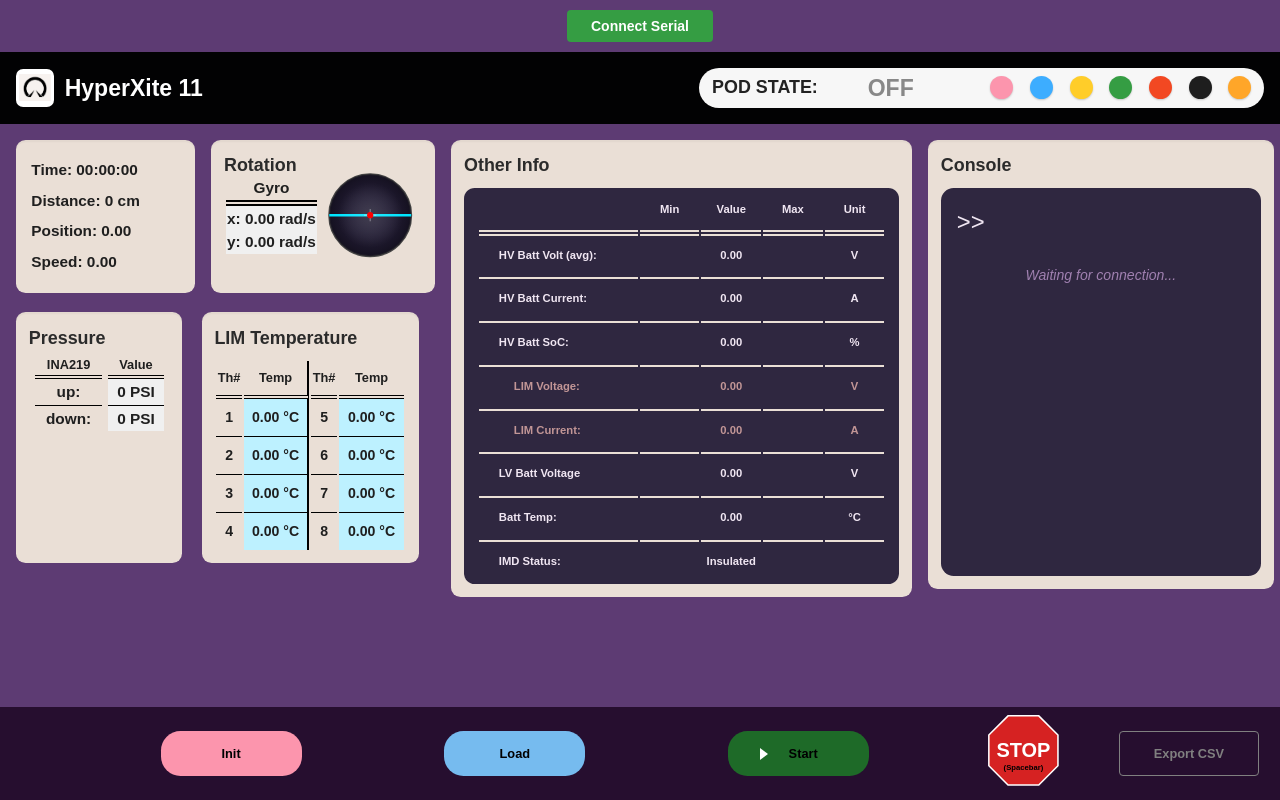
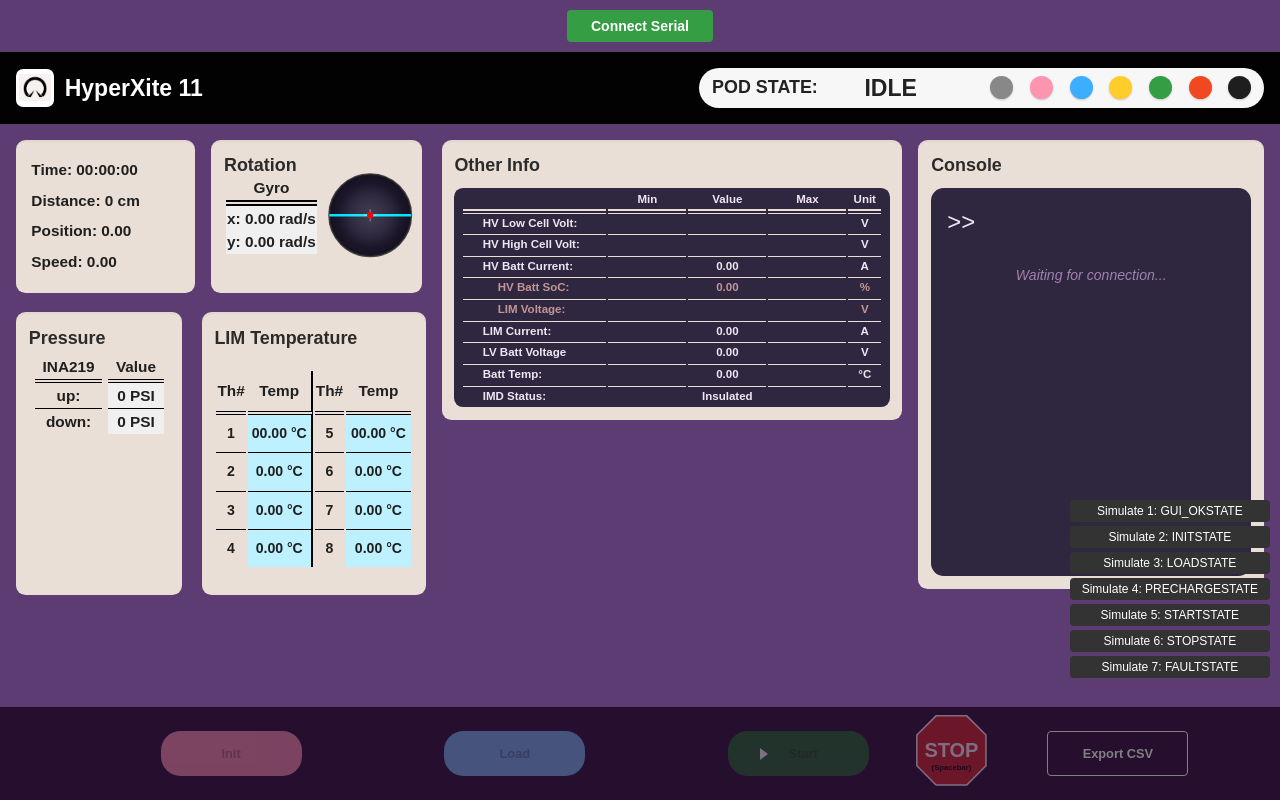
Before and after one commit to UCI-HyperXite/hx11-control-system, a React (Vite) app in the folder gui/: page / in a window 1280 px wide. Built offline with nearby package versions, Linux system fonts and the light colour scheme.

Commit message:
blocking state transition buttons against invalid pod states, replaced avg batt with low and high

```diff
--- a/gui/src/App.css
+++ b/gui/src/App.css
@@ -21,7 +21,7 @@ html, body, #root { height: 100%; margin: 0; padding: 0; overflow: hidden; backg
     border-bottom: 2px solid #eadfd6;
 }
 .OtherInfoTable td{
-    border-top: 2px solid #eadfd6;
+    border-top: 1.5px solid #eadfd6;
 }
 
 .OtherInfoTable td:nth-child(1){
--- a/gui/src/App.jsx
+++ b/gui/src/App.jsx
@@ -6,7 +6,18 @@ import { Footer } from "./components/Footer";
 import { EStopModal } from "./components/EStopModal";
 
 // TODO: for each state, turn off the buttons for states it can't go to
-// TODO: change on esp: make ESTOP send in a JSON format
+	//GUI_OK -> only INIT
+	//INIT -> LOAD/FAULT
+	//LOAD -> PRECHARGE/STOP/FAULT
+	//PRECHARGE -> START/STOP/FAULT
+	//START -> STOP/FAULT
+	//STOP -> LOAD
+	//FAULT -> INIT/LOAD
+// disallow START until a msg that says voltage/current stabalized
+
+// TEST: should gui_ok if connected to another device than esp32??
+	// if connected to pod, does GUI_OK?
+// TODO: if ESTOP, state should be FAULT
 
 
 const podStateMap = {
@@ -17,7 +28,6 @@ const podStateMap = {
 	5: "STARTSTATE",
 	6: "STOPSTATE",
 	7: "FAULTSTATE",
-	8: "HALTSTATE",
 };
 
 export default function App() {
@@ -31,7 +41,33 @@ export default function App() {
 	roll: "0.00",
     pitch: "0.00",
 
-    limVoltage: "0.00",
+	//VFD
+	drivingDirection: "N/A",
+	encoderSpeed: "0.00", // m/s
+	errorCode: "N/A",	  // tbd
+	batteryVoltage: "0.00", //V
+	motorCurrent: "0.00",   //A
+	motorTemp: "0.00",		// C or F
+	controllerTemp: "0.00", // C or F
+
+	//BMS
+	lowestCellVoltage: "0.00",	// V
+	highestCellVoltage: "0.00", // V
+	packSOC: "0.00",
+	highestTemp: "0.00",		// signed C?
+	bmsTestCounter: "0.00",
+	relayStatus: "0.00",
+	packVoltage: "0.00",
+	lowestTemp: "0.00",
+	dischargeEnableStatus: "0.00",
+
+	//IMD
+	insulationResistance: "0.00",
+	iso_status: "0.00",
+	imd_counter: "0.00",
+	imd_warnings: "0.00",
+
+
     limCurrent: "0.00",
     battVoltage: "0.00",
 	lvbattVoltage: "0.00",
@@ -40,21 +76,22 @@ export default function App() {
     battTemp: "0.00",
     imdStatus: "Insulated",
 
-    current1: "0",
-    current2: "0",
+	//Pressure
+    pressure1: "0",
+    pressure2: "0",
 
-    therm1: "0.00",
+    therm1: "00.00",
     therm2: "0.00",
     therm3: "0.00",
     therm4: "0.00",
-    therm5: "0.00",
+    therm5: "00.00",
     therm6: "0.00",
     therm7: "0.00",
     therm8: "0.00",
 	});
 
 	// State for POD STATE dot colors from API
-	const [podState, setPodState] = React.useState("OFF");
+	const [podState, setPodState] = React.useState("IDLE");
 
 	const [isConnected, setIsConnected] = React.useState(false);
 	const [consoleLogs, setConsoleLogs] = React.useState([]);
@@ -100,7 +137,7 @@ export default function App() {
 		if (fromUser) userOverrideRef.current = true;
 		currentCmdRef.current = cmd;
 		clearInterval(heartbeatRef.current);
-		addLog(`Sending: ${label}`);
+		addLog(`Sending: ${cmd} ${label}`);
 
 		const sendCmd = async () => {
 			if (!portRef.current) return;
@@ -139,7 +176,6 @@ export default function App() {
 			}, 1000);
 
 			startSending("1", "OK");
-			setPodState("GUI_OK");
 
       		addLog("Serial connected ✓");
 
@@ -159,7 +195,7 @@ export default function App() {
 					connectedAtRef.current = null;
 					currentCmdRef.current = null;
 					portRef.current = null;
-					setPodState("OFF");
+					setPodState("IDLE");
 					break;
 				}
 
@@ -179,7 +215,10 @@ export default function App() {
 
 							roll: data.roll ?? prev.roll,
 							pitch: data.pitch ?? prev.pitch,
-							limVoltage: data.lim_volt ?? prev.limVoltage,
+
+							lowestCellVoltage: data.low_cell ?? prev.lowestCellVoltage,
+							highestCellVoltage: data.high_cell ?? prev.highestCellVoltage,
+
 							limCurrent: data.lim_curr ?? prev.limCurrent,
 							battVoltage: data.hv_batt ?? prev.battVoltage,
 							lvbattVoltage: data.lv_batt ?? prev.lvbattVoltage, //ina260
@@ -188,8 +227,8 @@ export default function App() {
 							battTemp: data.hv_batt_temp ?? prev.battTemp,
 							imdStatus: data.imd ?? prev.imdStatus,
 
-							current1: data.pt_up ?? prev.current1,
-							current2: data.pt_down ?? prev.current2,
+							pressure1: data.pt_up ?? prev.pressure1,
+							pressure2: data.pt_down ?? prev.pressure2,
 
 							// {"lidar":0,"pod_state":1,"roll":0.00,"pitch":0.00,"therms":[20.43,33.09,41.80,59.81,65.01,70.80,83.82,80.72],"pt_up":0.00,"pt_down":0.00,"lv_batt":0.00,"hv_batt_temp":0.00,"hv_batt":0.00,"msg":"Whatever message"}
 
@@ -277,7 +316,7 @@ export default function App() {
 
 				{showEStop && <EStopModal onClose={() => setShowEStop(false)} />} {}
 
-				{/* <div style={{ position: "fixed", top: 500, right: 10, zIndex: 999, display: "flex", flexDirection: "column", gap: 4 }}>
+				<div style={{ position: "fixed", top: 500, right: 10, zIndex: 999, display: "flex", flexDirection: "column", gap: 4 }}>
 					{Object.entries(podStateMap).map(([num, name]) => (
 						<button
 							key={num}
@@ -297,7 +336,7 @@ export default function App() {
 							Simulate {num}: {name}
 						</button>
 					))}
-				</div> */}
+				</div>
 
 				<Header podState={podState}/>
 				<div style={{flex: 1, minHeight: 0, overflowY: "auto",
--- a/gui/src/components/Footer.jsx
+++ b/gui/src/components/Footer.jsx
@@ -2,7 +2,20 @@ import React from "react";
 import { StopOctagon } from "./StopOctagon";
 
 export function Footer({downloadCSV, startSending, podState, userOverrideRef}) {
+	//blocks user from trying to go wrong state
+	const isGUIOK = podState === "GUI_OKSTATE";
+	const isInit = podState === "INITSTATE";
+	const isLoad = podState === "LOADSTATE";
+	const isPrecharge = podState === "PRECHARGESTATE";
+	const isStart = podState === "STARTSTATE";
 	const isStopped = podState === "STOPSTATE";
+	const isFault = podState === "FAULTSTATE";
+
+	const canInit  = isGUIOK || isFault;
+	const canLoad  = isInit || isStopped || isFault;
+	const canStart = isPrecharge; 			// TODO: also gate on voltage/current stabilized signal
+	const canStop  = isLoad || isPrecharge || isStart;
+
 
 	const [hoveredButton, setHoveredButton] = React.useState(null);
 
@@ -14,19 +27,21 @@ export function Footer({downloadCSV, startSending, podState, userOverrideRef}) {
 		return `rgb(${r}, ${g}, ${b})`;
 	};
 
-	const btnStyle = (name, color) => ({
+	const btnStyle = (name, color, enabled = true) => ({
 		background: hoveredButton === name ? darkenColor(color) : color,
 		border: "none",
 		marginLeft: "11.167vw",
 		padding: "0.833vw 2.5vw",
 		borderRadius: "1.528vw",
 		fontWeight: 700,
-		cursor: "pointer",
+		cursor: enabled ? "pointer" : "not-allowed",
+		opacity: enabled ? 1 : 0.4,
 		height: "3.472vw",
 		width: "11vw",
 		fontSize: "1vw",
 		transition: "background-color 0.2s ease",
 	});
+
 
 	return (
 		<div style={{ position: "sticky", bottom: 0, zIndex: 100, flexShrink: 0 }}>
@@ -39,27 +54,27 @@ export function Footer({downloadCSV, startSending, podState, userOverrideRef}) {
 			}}>
 				<div style={{ display: "flex", alignItems: "center" }}>
 					<button
-						style={{
-							...btnStyle("init", "#FC95AD"),
-							opacity: isStopped ? 0.7 : 1,
-							cursor: isStopped ? "not-allowed" : "pointer",
-						}}
-						onMouseEnter={() => !isStopped && setHoveredButton("init")}
+						style={btnStyle("init", "#FC95AD", canInit)}
+						onMouseEnter={() => canInit && setHoveredButton("init")}
 						onMouseLeave={() => setHoveredButton(null)}
-						onClick={() => { if (!isStopped) { userOverrideRef.current = false; startSending("2", "INIT", true); }}}
-    					disabled={isStopped}>
+						onClick={() => { if (canInit) { userOverrideRef.current = false; startSending("2", "INIT", true); }}}
+						disabled={!canInit}>
 						Init
 					</button>
-					<button style={btnStyle("load", "#76BBEF")}
-						onMouseEnter={() => setHoveredButton("load")}
+					<button
+						style={btnStyle("load", "#76BBEF", canLoad)}
+						onMouseEnter={() => canLoad && setHoveredButton("load")}
 						onMouseLeave={() => setHoveredButton(null)}
-						onClick={() => { userOverrideRef.current = false; startSending("3", "LOAD", true); }}>
+						onClick={() => { if (canLoad) { userOverrideRef.current = false; startSending("3", "LOAD", true); }}}
+						disabled={!canLoad}>
 						Load
 					</button>
-					<button style={{ ...btnStyle("run", "#1E6A28"), display: "flex", gap: "1.597vw", alignItems: "center" }}
-						onMouseEnter={() => setHoveredButton("run")}
+					<button
+						style={{ ...btnStyle("run", "#1E6A28", canStart), display: "flex", gap: "1.597vw", alignItems: "center" }}
+						onMouseEnter={() => canStart && setHoveredButton("run")}
 						onMouseLeave={() => setHoveredButton(null)}
-						onClick={() => { userOverrideRef.current = false; startSending("4", "START", true); }}>
+						onClick={() => { if (canStart) { userOverrideRef.current = false; startSending("4", "START", true); }}}
+						disabled={!canStart}>
 						<div style={{
 							borderLeft: "0.694vw solid #ffffff",
 							borderTop: "0.486vw solid transparent",
@@ -70,9 +85,10 @@ export function Footer({downloadCSV, startSending, podState, userOverrideRef}) {
 					</button>
 				</div>
 
-				<div style={{ marginLeft: "5.556vw", display: "flex", alignItems: "center" }}>
-					<StopOctagon onClick={() => { userOverrideRef.current = false; startSending("5", "STOP", true); }}/>
-				</div>
+				<StopOctagon
+					disabled={!canStop}
+					onClick={() => { userOverrideRef.current = false; startSending("5", "STOP", true); }}
+				/>
 
 				<button
 					onMouseEnter={() => setHoveredButton("csv")}
--- a/gui/src/components/Header.jsx
+++ b/gui/src/components/Header.jsx
@@ -4,27 +4,24 @@ import HX_logo from "../assets/HX_logo.jpg";
 
 
 const podStateColors = {
-	OFF: 			"#888888",
-	GUI_OK:			"#888888",
+	GUI_OKSTATE:	"#888888",
 	INITSTATE:      "#FC95AD",
 	LOADSTATE:      "#3DADFF",
 	PRECHARGESTATE: "#FFCD29",
 	STARTSTATE:     "#359D43",
 	STOPSTATE:      "#F24822",
 	FAULTSTATE:     "#1E1E1E",
-	HALTSTATE:      "#FFA629",
 };
 
 const POD_STATES = [
-	"OFF",
-	"GUI_OK",
+	"IDLE",
+	"GUI_OKSTATE",
 	"INITSTATE",
 	"LOADSTATE",
 	"PRECHARGESTATE",
 	"STARTSTATE",
 	"STOPSTATE",
 	"FAULTSTATE",
-	"HALTSTATE",
 ];
 
 export function Header({ podState }) {
@@ -96,7 +93,7 @@ export function Header({ podState }) {
 							alignItems: "center",
 						}}
 					>
-						{POD_STATES.filter(state => state !== "OFF" && state !== "GUI_OK").map(state => {
+						{POD_STATES.filter(state => state !== "IDLE").map(state => {
 							const isActive = state === podState;
 							return (
 								<Dot
--- a/gui/src/components/StopOctagon.jsx
+++ b/gui/src/components/StopOctagon.jsx
@@ -1,34 +1,32 @@
 import React from "react";
 
-export function StopOctagon({ onClick }) {
+export function StopOctagon({ onClick, disabled = false }) {
 	const [isHovered, setIsHovered] = React.useState(false);
-	const fillColor = isHovered ? "#a01a1a" : "#d62222";
+	const fillColor = isHovered && !disabled ? "#a01a1a" : "#d62222";
+	const cursor = disabled ? "not-allowed" : "pointer";
 
 	React.useEffect(() => {
 		const handleKeyPress = (e) => {
 			if (e.code === "Space") {
 				e.preventDefault();
-				if (typeof onClick === "function") onClick();
+				if (!disabled && typeof onClick === "function") onClick();
 			}
 		};
 
 		window.addEventListener("keydown", handleKeyPress);
 		return () => window.removeEventListener("keydown", handleKeyPress);
-	}, [onClick]);
+	}, [onClick, disabled]);
 
 	return (
-		<div style={{ cursor: "pointer" }} onClick={onClick}>
+		<div style={{ cursor, opacity: disabled ? 0.4 : 1}} onClick={!disabled ? onClick : undefined}>
 			<svg width="6vw" height="6vw" viewBox="0 0 100 100" style={{ pointerEvents: "none" }}>
 				<polygon
 					points="30,5 70,5 95,30 95,70 70,95 30,95 5,70 5,30"
 					fill={fillColor}
 					stroke="#fff"
 					strokeWidth="2"
-					style={{
-						cursor: "pointer",
-						pointerEvents: "auto",
-					}}
-					onMouseEnter={() => setIsHovered(true)}
+					style={{ cursor, pointerEvents: "auto" }}
+					onMouseEnter={() => !disabled && setIsHovered(true)}
 					onMouseLeave={() => setIsHovered(false)}
 				/>
 				<text
@@ -41,10 +39,8 @@ export function StopOctagon({ onClick }) {
 					fontFamily="Arial, Helvetica, sans-serif"
 				>
 					STOP
-
 				</text>
-                <div style={{}}></div>
-                <text
+				<text
 					x="50"
 					y="75"
 					textAnchor="middle"
@@ -54,8 +50,7 @@ export function StopOctagon({ onClick }) {
 					fontFamily="Arial, Helvetica, sans-serif"
 				>
 					(Spacebar)
-                </text>
-
+				</text>
 			</svg>
 		</div>
 	);
--- a/gui/src/components/TopRow.jsx
+++ b/gui/src/components/TopRow.jsx
@@ -7,7 +7,8 @@ export function TopRow({ telemetry, consoleLogs = [] }) {
 
 	function thermColor(temp) {
 		const t = parseFloat(temp);
-		if (t >= 70) return "#ff6868";
+		if (t >= 75) return "#eb68ff";
+		if (t >= 68) return "#ff6868";
 		if (t >= 60) return "#ff8972";
 		if (t >= 50) return "#fcae7a";
 		if (t >= 40) return "#fff5b9";
@@ -49,7 +50,7 @@ export function TopRow({ telemetry, consoleLogs = [] }) {
 
 					<Card title="Rotation"
 						style={{
-							width: "17.5vw",
+							width: "16.5vw",
 							flexShrink: 0,
 							paddingBottom: "0.5vw"
 						}}>
@@ -159,15 +160,15 @@ export function TopRow({ telemetry, consoleLogs = [] }) {
 						<div style={{ marginTop: "-1.5vw" }}>
 							<table style={{ fontSize: "1.2vw", fontWeight: "bold", width: "100%", marginTop: "1vw"}} className="INA219Table">
 								<thead>
-									<tr style={{fontSize: "1vw"}}>
+									<tr style={{fontSize: "1.2vw"}}>
 										<th style={{ width: "55%" }}>INA219</th>
 										<th style={{ width: "45%" }}>Value</th>
 									</tr>
 								</thead>
 								<tbody>
 									{[
-										["up:", `${telemetry.current1} PSI`],
-										["down:", `${telemetry.current2} PSI`],
+										["up:", `${telemetry.pressure1} PSI`],
+										["down:", `${telemetry.pressure2} PSI`],
 									].map(([label, value]) => (
 										<tr key={label}><td>{label}</td><td>{value}</td></tr>
 									))}
@@ -187,14 +188,14 @@ export function TopRow({ telemetry, consoleLogs = [] }) {
 						</div>
 					</Card>
 
-					<Card title="LIM Temperature" style={{ width: "17vw", flexShrink: 0}}>
-						<table style={{ width: "100%" }} className="TempTable">
+					<Card title="LIM Temperature" style={{ width: "17.5vw", flexShrink: 0}}>
+						<table style={{ width: "100%", marginTop: "0.8vw", marginBottom: "1.2vw",}} className="TempTable">
 							<thead>
-								<tr style = {{fontSize: "1vw"}}>
-									<th style={{ width: "14%" }}>Th#</th>
-									<th style={{ width: "36%" }}>Temp</th>
-									<th style={{ width: "14%" }}>Th#</th>
-									<th style={{ width: "36%" }}>Temp</th>
+								<tr style = {{fontSize: "1.2vw"}}>
+									<th style={{ width: "13%" }}>Th#</th>
+									<th style={{ width: "37%" }}>Temp</th>
+									<th style={{ width: "13%" }}>Th#</th>
+									<th style={{ width: "37%" }}>Temp</th>
 								</tr>
 							</thead>
 							<tbody style = {{fontSize: "1.1vw"}}>
@@ -222,28 +223,28 @@ export function TopRow({ telemetry, consoleLogs = [] }) {
 				<div style={{
 					background: "#2f2740",
 					color: "#f0e6f2",
-					borderRadius: "0.833vw",
-					padding: "0 1vw",
+					borderRadius: "0.7vw",
+					padding: "0 0.5vw",
 					fontWeight: "bold",
-					fontSize: "0.88vw",
-					lineHeight: "2.95vw",
+					fontSize: "0.9vw",
 
 				}}>
 					<div className="OtherInfoTable">
-						<table style={{ width: "100%", }}>
+						<table style={{ width: "100%", lineHeight: "1.3vw"}}>
 							<thead>
 								<tr>
-									<th style={{ width: "40%" }}></th>
-									<th style={{ width: "15%" }}>Min</th>
-									<th style={{ width: "15%" }}>Value</th>
-									<th style={{ width: "15%" }}>Max</th>
-									<th style={{ width: "15%" }}>Unit</th>
+									<th style={{ width: "35%" }}></th>
+									<th style={{ width: "19%" }}>Min</th>
+									<th style={{ width: "19%" }}>Value</th>
+									<th style={{ width: "19%" }}>Max</th>
+									<th style={{ width: "8%" }}>Unit</th>
 								</tr>
 							</thead>
 							<tbody>
 								{[
 
-									["HV Batt Volt (avg):", telemetry.battVoltage, "V"],
+									["HV Low Cell Volt:", telemetry.lowCellVoltage, "V"],
+									["HV High Cell Volt:", telemetry.highCellVoltage, "V"],
 									["HV Batt Current:", telemetry.battCurrent, "A"],
 									["HV Batt SoC:", telemetry.battSoC, "%"],
 									["LIM Voltage:", telemetry.limVoltage, "V"],
```
